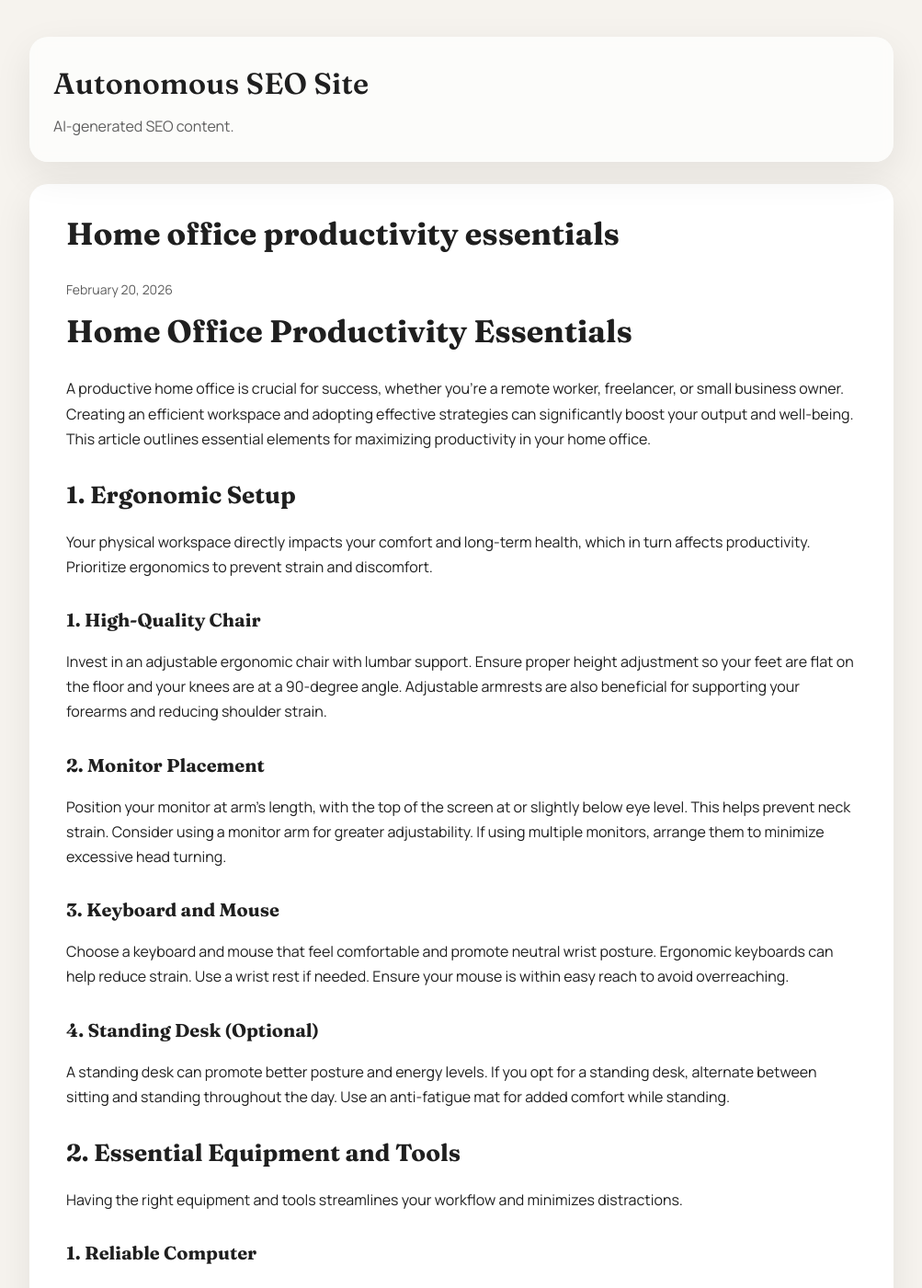
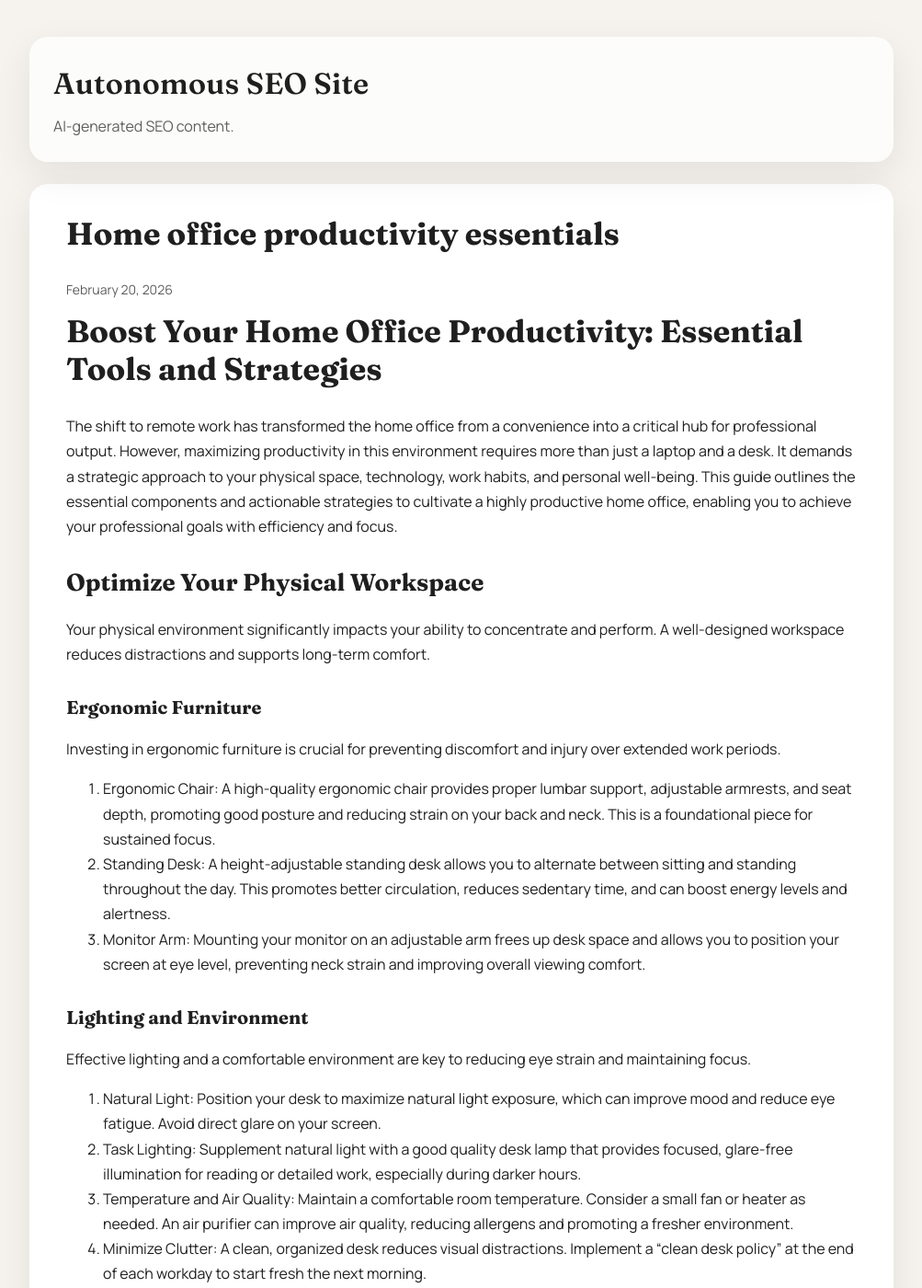
Before and after one commit to ironaclaw/ironaclaw.github.io, a Jekyll site: the page built from _posts/2026-02-20-home-office-productivity-essentials.md, in a window 1280 px wide and 1400 px high. Shown: the whole window at 92% size, without its empty margins (138-1141 px from the left). Built offline with Jekyll 4.4.1, drawn with Linux system fonts in a browser that asks for light colours; some of the changed text lies outside the part shown.

Commit message:
Add 2026-02-20-home-office-productivity-essentials.md

```diff
--- a/_posts/2026-02-20-home-office-productivity-essentials.md
+++ b/_posts/2026-02-20-home-office-productivity-essentials.md
@@ -6,120 +6,74 @@ date: '2026-02-20'
 description: ''
 tags: []
 keywords: []
-model_used: gemini-2.0-flash
+model_used: gemini-2.5-flash
 ---
 
-# Home Office Productivity Essentials
+# Boost Your Home Office Productivity: Essential Tools and Strategies
 
-A productive home office is crucial for success, whether you're a remote worker, freelancer, or small business owner. Creating an efficient workspace and adopting effective strategies can significantly boost your output and well-being. This article outlines essential elements for maximizing productivity in your home office.
+The shift to remote work has transformed the home office from a convenience into a critical hub for professional output. However, maximizing productivity in this environment requires more than just a laptop and a desk. It demands a strategic approach to your physical space, technology, work habits, and personal well-being. This guide outlines the essential components and actionable strategies to cultivate a highly productive home office, enabling you to achieve your professional goals with efficiency and focus.
 
-## 1. Ergonomic Setup
+## Optimize Your Physical Workspace
 
-Your physical workspace directly impacts your comfort and long-term health, which in turn affects productivity. Prioritize ergonomics to prevent strain and discomfort.
+Your physical environment significantly impacts your ability to concentrate and perform. A well-designed workspace reduces distractions and supports long-term comfort.
 
-### 1. High-Quality Chair
+### Ergonomic Furniture
+Investing in ergonomic furniture is crucial for preventing discomfort and injury over extended work periods.
+1.  Ergonomic Chair: A high-quality ergonomic chair provides proper lumbar support, adjustable armrests, and seat depth, promoting good posture and reducing strain on your back and neck. This is a foundational piece for sustained focus.
+2.  Standing Desk: A height-adjustable standing desk allows you to alternate between sitting and standing throughout the day. This promotes better circulation, reduces sedentary time, and can boost energy levels and alertness.
+3.  Monitor Arm: Mounting your monitor on an adjustable arm frees up desk space and allows you to position your screen at eye level, preventing neck strain and improving overall viewing comfort.
 
-Invest in an adjustable ergonomic chair with lumbar support. Ensure proper height adjustment so your feet are flat on the floor and your knees are at a 90-degree angle. Adjustable armrests are also beneficial for supporting your forearms and reducing shoulder strain.
+### Lighting and Environment
+Effective lighting and a comfortable environment are key to reducing eye strain and maintaining focus.
+1.  Natural Light: Position your desk to maximize natural light exposure, which can improve mood and reduce eye fatigue. Avoid direct glare on your screen.
+2.  Task Lighting: Supplement natural light with a good quality desk lamp that provides focused, glare-free illumination for reading or detailed work, especially during darker hours.
+3.  Temperature and Air Quality: Maintain a comfortable room temperature. Consider a small fan or heater as needed. An air purifier can improve air quality, reducing allergens and promoting a fresher environment.
+4.  Minimize Clutter: A clean, organized desk reduces visual distractions. Implement a "clean desk policy" at the end of each workday to start fresh the next morning.
 
-### 2. Monitor Placement
+### Connectivity and Power
+Reliable infrastructure is non-negotiable for uninterrupted work.
+1.  Reliable Internet: A stable and fast internet connection is paramount. Consider a wired Ethernet connection for your primary workstation for maximum reliability, especially for video calls and large file transfers. If using Wi-Fi, ensure robust coverage with a mesh system if needed.
+2.  Surge Protector/UPS: Protect your valuable electronics from power surges with a quality surge protector. For critical equipment, an Uninterruptible Power Supply (UPS) provides battery backup during brief power outages, preventing data loss and allowing for graceful shutdowns.
 
-Position your monitor at arm's length, with the top of the screen at or slightly below eye level. This helps prevent neck strain. Consider using a monitor arm for greater adjustability. If using multiple monitors, arrange them to minimize excessive head turning.
+## Essential Technology and Software
 
-### 3. Keyboard and Mouse
+The right technology stack empowers efficiency and seamless workflow.
 
-Choose a keyboard and mouse that feel comfortable and promote neutral wrist posture. Ergonomic keyboards can help reduce strain. Use a wrist rest if needed. Ensure your mouse is within easy reach to avoid overreaching.
+### Core Computing Power
+Your primary tools must be up to the task.
+1.  Reliable Computer: Ensure your computer has sufficient processing power, RAM, and storage for your specific workload. Slow or crashing systems are major productivity killers.
+2.  Dual Monitors: Using two monitors significantly enhances multitasking capabilities, allowing you to view multiple applications or documents simultaneously without constant alt-tabbing.
+3.  High-Quality Webcam and Microphone: For professional virtual meetings, a dedicated external webcam and microphone often provide superior audio and video quality compared to built-in laptop components, ensuring clear communication.
 
-### 4. Standing Desk (Optional)
+### Communication and Collaboration Tools
+Effective communication is vital in a remote setting.
+1.  Video Conferencing Software: Platforms like Zoom, Google Meet, or Microsoft Teams are essential for virtual meetings, client calls, and team collaboration.
+2.  Team Chat Applications: Tools such as Slack or Microsoft Teams facilitate instant messaging, file sharing, and project-specific channels, keeping communication organized and accessible.
+3.  Project Management Software: Applications like Asana, Trello, or Monday.com help track tasks, manage deadlines, and coordinate team efforts, providing transparency and accountability.
 
-A standing desk can promote better posture and energy levels. If you opt for a standing desk, alternate between sitting and standing throughout the day. Use an anti-fatigue mat for added comfort while standing.
+### Productivity Software
+Streamline your daily operations with purpose-built applications.
+1.  Document Creation and Editing Suites: Microsoft 365 or Google Workspace provide essential tools for word processing, spreadsheets, and presentations.
+2.  Note-Taking Applications: Tools like Evernote, OneNote, or Notion allow you to capture ideas, organize research, and create structured notes that are easily searchable and accessible across devices.
+3.  Cloud Storage: Services such as Dropbox, Google Drive, or
 
-## 2. Essential Equipment and Tools
+OneDrive are critical for secure file storage, sharing, and synchronization across devices. This ensures your documents are always accessible, version-controlled, and backed up, minimizing data loss risk.
 
-Having the right equipment and tools streamlines your workflow and minimizes distractions.
+### Security and Data Protection
+Protecting your digital assets is paramount for both personal and business continuity.
+1.  Antivirus and Anti-Malware Software: Install reputable security software (e.g., Bitdefender, Norton, Malwarebytes) to protect against viruses, ransomware, and other malicious threats that can compromise data and system performance.
+2.  Password Manager: Utilize a password manager (e.g., LastPass, 1Password, Bitwarden) to generate and securely store strong, unique passwords for all your accounts. This mitigates the risk of credential stuffing attacks and simplifies secure login.
+3.  Virtual Private Network (VPN): For sensitive tasks or when connecting to public Wi-Fi networks (even occasionally), a VPN encrypts your internet connection, safeguarding your data from potential eavesdropping and enhancing online privacy.
 
-### 1. Reliable Computer
-
-A fast and reliable computer is essential. Ensure it has sufficient processing power, RAM, and storage for your tasks. Regularly update your operating system and software for optimal performance.
-
-### 2. High-Speed Internet
-
-A stable and high-speed internet connection is crucial for seamless communication and access to online resources. Test your internet speed regularly and upgrade your plan if necessary.
-
-### 3. Noise-Canceling Headphones
-
-Noise-canceling headphones can block out distractions and help you focus. They are particularly useful in busy households or shared workspaces.
-
-### 4. Printer and Scanner
-
-A printer and scanner are essential for handling physical documents. Consider an all-in-one printer for printing, scanning, and copying.
-
-### 5. Software and Applications
-
-Utilize software and applications that streamline your workflow. This may include project management tools, communication platforms, and productivity apps.
-
-## 3. Organization and Decluttering
-
-A clean and organized workspace promotes focus and reduces stress.
-
-### 1. Declutter Regularly
-
-Remove unnecessary items from your desk and surrounding area. A clutter-free workspace minimizes distractions and helps you stay focused on your tasks.
-
-### 2. Implement a Filing System
-
-Organize your documents and files using a consistent filing system. Use physical folders, digital folders, or a combination of both.
-
-### 3. Cable Management
-
-Tidy up cables and cords to prevent tangles and tripping hazards. Use cable ties, sleeves, or organizers to keep cables neatly arranged.
-
-### 4. Designated Storage
-
-Utilize shelves, drawers, and cabinets to store office supplies and other items. Keep frequently used items within easy reach.
-
-## 4. Time Management Strategies
-
-Effective time management is crucial for maximizing productivity.
-
-### 1. Prioritize Tasks
-
-Identify your most important tasks and prioritize them accordingly. Use the Eisenhower Matrix (urgent/important) to categorize tasks.
-
-### 2. Time Blocking
-
-Allocate specific blocks of time for different tasks. This helps you stay focused and avoid multitasking.
-
-### 3. Pomodoro Technique
-
-Work in focused bursts of 25 minutes, followed by a 5-minute break. After four Pomodoros, take a longer break of 20-30 minutes.
-
-### 4. Minimize Distractions
-
-Turn off notifications, close unnecessary tabs, and inform family members or roommates of your work schedule to minimize interruptions.
-
-## 5. Self-Care and Well-being
-
-Taking care of your physical and mental health is essential for sustained productivity.
-
-### 1. Regular Breaks
-
-Take short breaks throughout the day to stretch, walk around, or do something relaxing. Avoid prolonged periods of sitting.
-
-### 2. Healthy Diet
-
-Eat nutritious meals and snacks to maintain energy levels and focus. Avoid sugary drinks and processed foods.
-
-### 3. Exercise
-
-Incorporate regular exercise into your routine. Even a short walk or workout can boost your mood and energy levels.
-
-### 4. Adequate Sleep
-
-Aim for 7-8 hours of sleep per night to improve cognitive function and overall well-being.
+### Time Management and Focus Tools
+Optimize your workday by actively managing time and minimizing distractions.
+1.  Time Tracking Software: Tools like Toggl Track or Clockify help monitor how time is spent on various tasks and projects. This is invaluable for billing clients, analyzing productivity patterns, and identifying areas for efficiency improvement.
+2.  Focus and Distraction Blocking Apps: Applications such as Freedom, Cold Turkey, or browser extensions can block distracting websites and apps during designated work periods, helping maintain concentration and deep work sessions.
+3.  Digital Calendars and Reminders: Leverage Google Calendar, Outlook Calendar, or similar tools to schedule meetings, set task reminders, and manage your daily agenda effectively. Integrating these with your communication tools ensures you never miss an important event.
 
 ## Further Reading
 - [https://zapier.com/blog/thinkific-vs-kajabi](https://zapier.com/blog/thinkific-vs-kajabi)
 
 ## Conclusion
 
-Creating a productive home office involves optimizing your physical workspace, utilizing essential equipment, implementing effective time management strategies, and prioritizing self-care. By incorporating these essentials, you can significantly enhance your productivity and achieve your goals. Remember to adapt these strategies to your specific needs and preferences for optimal results.
+Building an efficient and productive home office environment requires a strategic approach to both physical setup and digital tools. By investing in reliable core computing power, robust communication and collaboration platforms, essential productivity software, and critical security measures, you establish a resilient foundation. This proactive investment not only enhances daily workflow but also safeguards your work, ensuring continuity and professional output in any remote setting.
```
